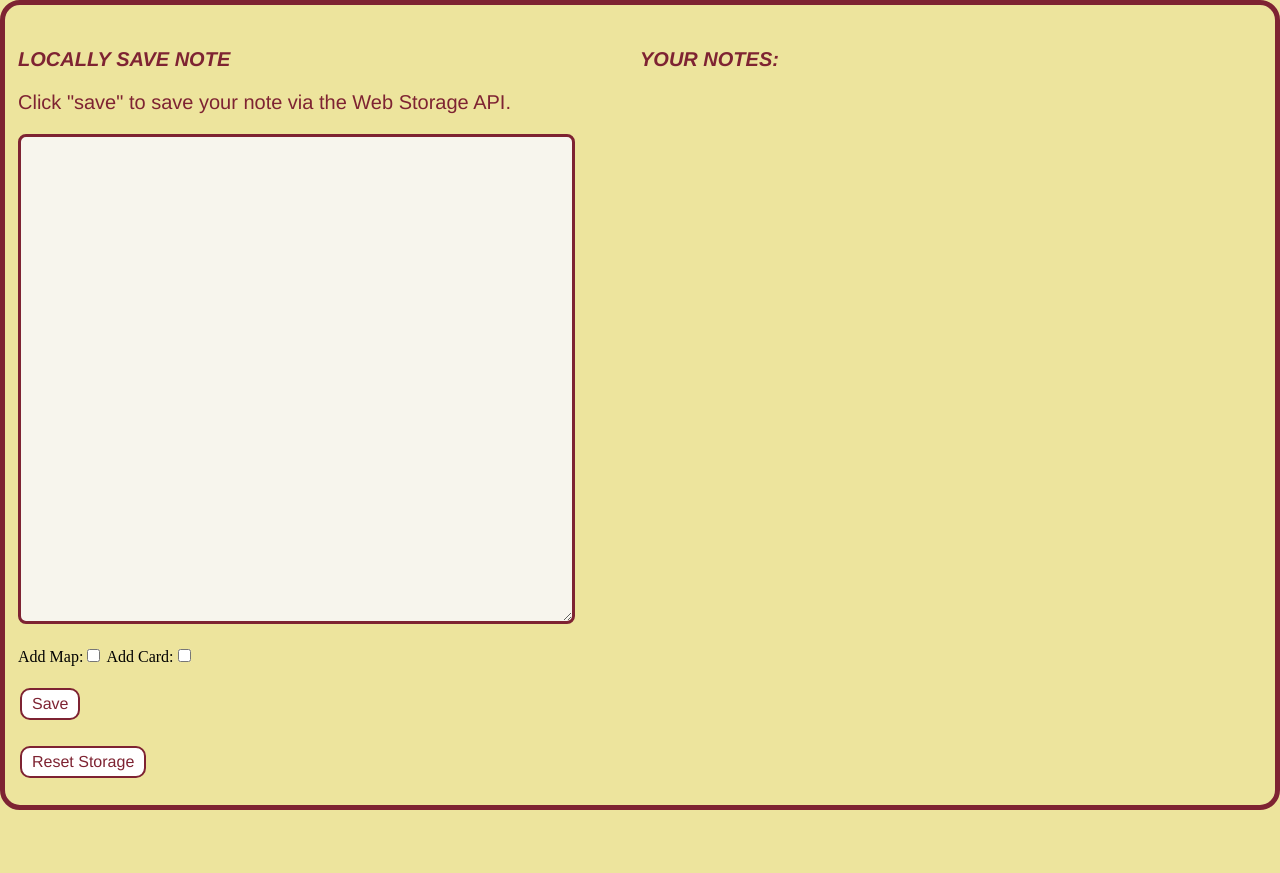
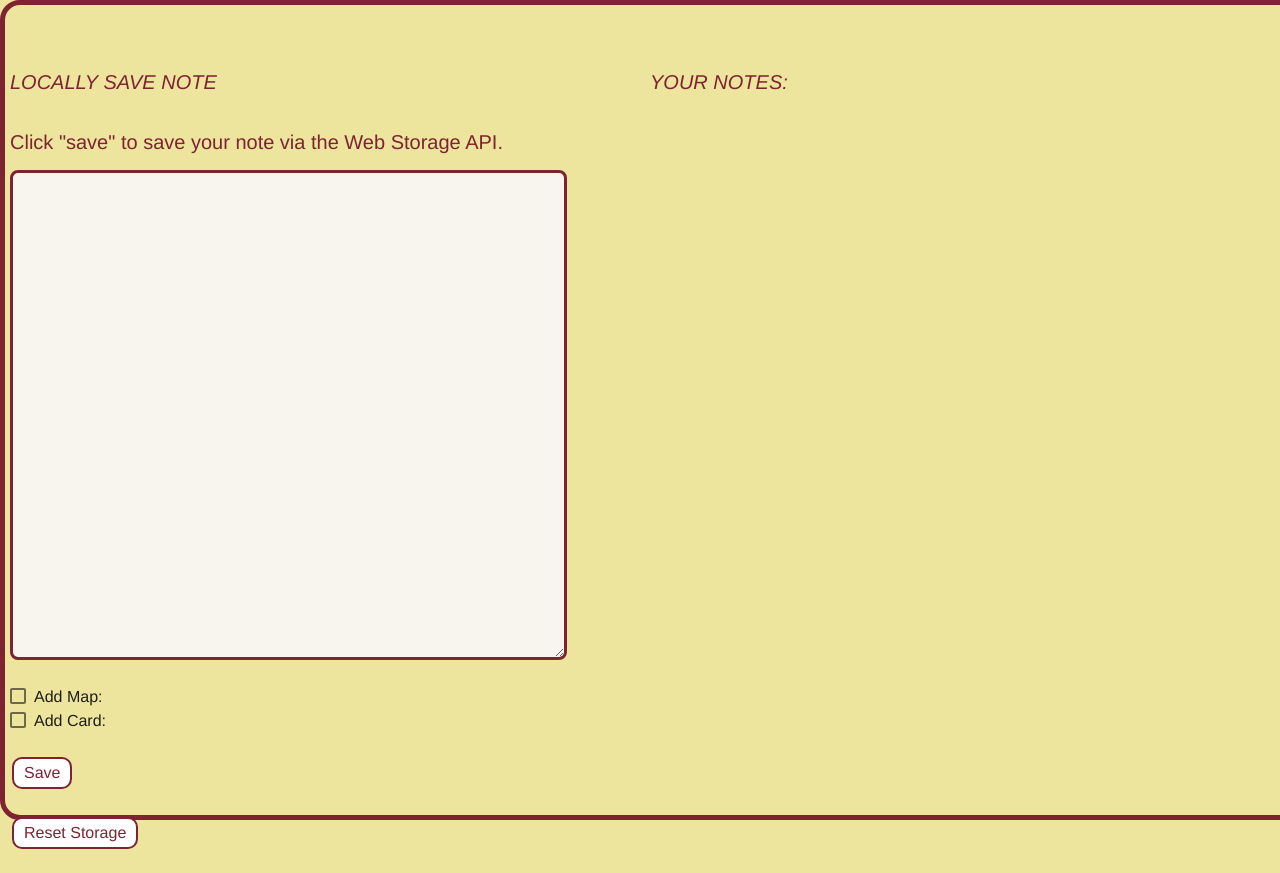
Before and after one commit to Aaron638/coms319-noted, a plain HTML site: page Noted/index.html in a window 1280 px wide. Before the commit the page ends 810 px from the top, so only its background shows below. Drawn offline with nearby package versions, Linux system fonts and the light colour scheme.

Commit message:
mini visual update using Material Design Lite checkboxes

```diff
--- a/Noted/index.html
+++ b/Noted/index.html
@@ -10,6 +10,11 @@
 	<script src="https://unpkg.com/leaflet@1.6.0/dist/leaflet.js"
 		integrity="sha512-gZwIG9x3wUXg2hdXF6+rVkLF/0Vi9U8D2Ntg4Ga5I5BZpVkVxlJWbSQtXPSiUTtC0TjtGOmxa1AJPuV0CPthew=="
 		crossorigin=""></script>
+
+	<!--For Cards-->
+	<link rel="stylesheet" href="https://fonts.googleapis.com/icon?family=Material+Icons">
+	<link rel="stylesheet" href="https://code.getmdl.io/1.3.0/material.red-amber.min.css" />
+	<script defer src="https://code.getmdl.io/1.3.0/material.min.js"></script>
 
 	<script src="mapUtil.js"></script>
 	<script src="Note.js"></script>
@@ -148,8 +153,19 @@
 		<form id="newNote">
 			<textarea name="note" id="note" rows="26" cols="50"></textarea>
 			<br><br>
-			<label for="checkIsMap">Add Map:</label><input type="checkbox" id="checkIsMap" onClick="">
-			<label for="checkIsMap">Add Card:</label><input type="checkbox" id="checkIsCard" onClick="">
+			<!--label for="checkIsMap">Add Map:</!--label><input type="checkbox" id="checkIsMap" onClick=""-->
+			<!--New Material Design Checkboxes-->
+			<label class="mdl-checkbox mdl-js-checkbox mdl-js-ripple-effect" for="checkIsMap">
+				<input type="checkbox" id="checkIsMap" class="mdl-checkbox__input">
+				<span class="mdl-checkbox__label">Add Map:</span>
+			</label>
+
+			<!--label for="checkIsMap">Add Card:</!--label><input type="checkbox" id="checkIsCard" onClick=""-->
+			<label class="mdl-checkbox mdl-js-checkbox mdl-js-ripple-effect" for="checkIsCard">
+				<input type="checkbox" id="checkIsCard" class="mdl-checkbox__input">
+				<span class="mdl-checkbox__label">Add Card:</span>
+			</label>
+
 			<br><br>
 			<button class="button button1" onClick="addNote()">Save</button>
 		</form>
```
